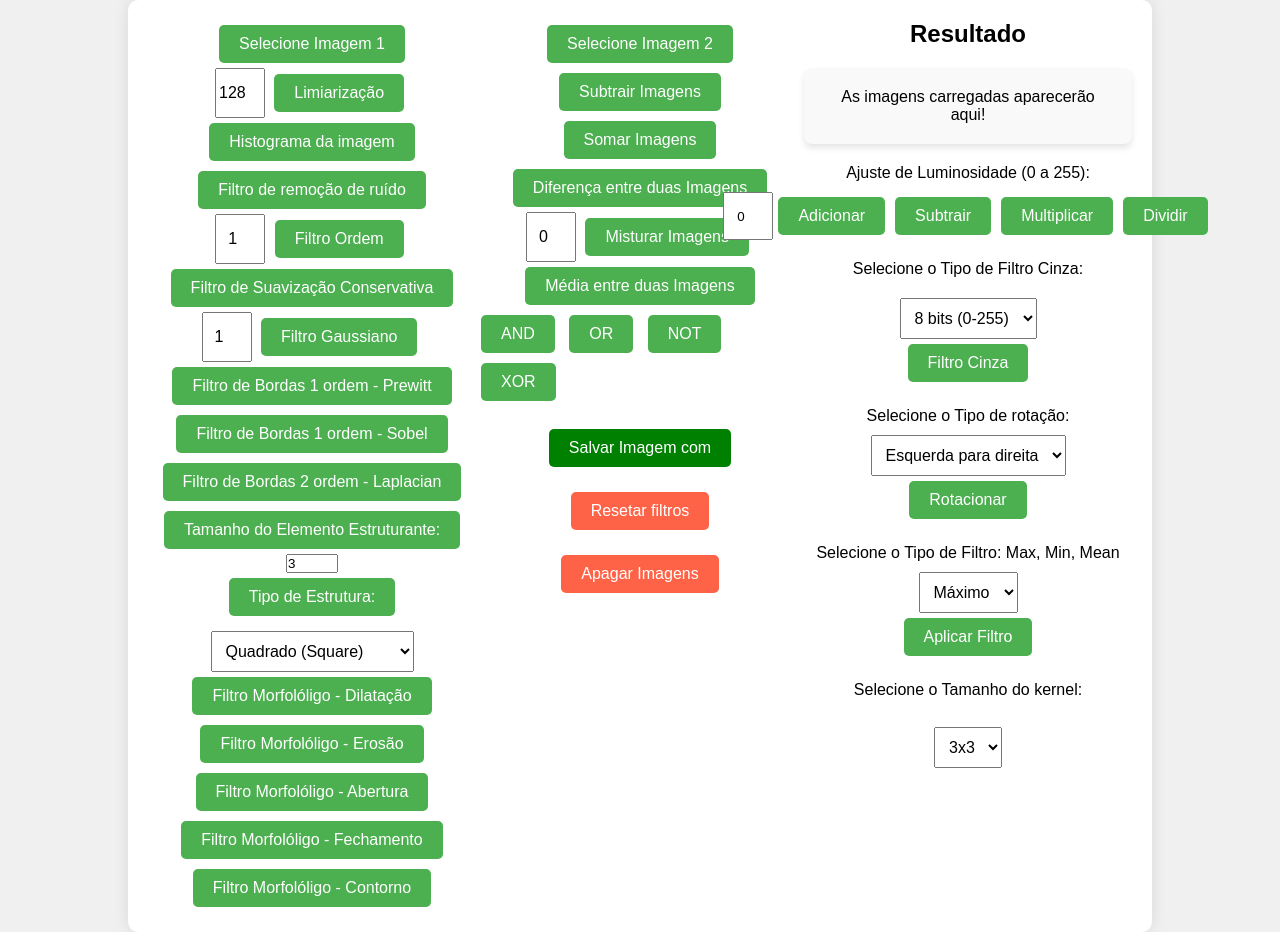
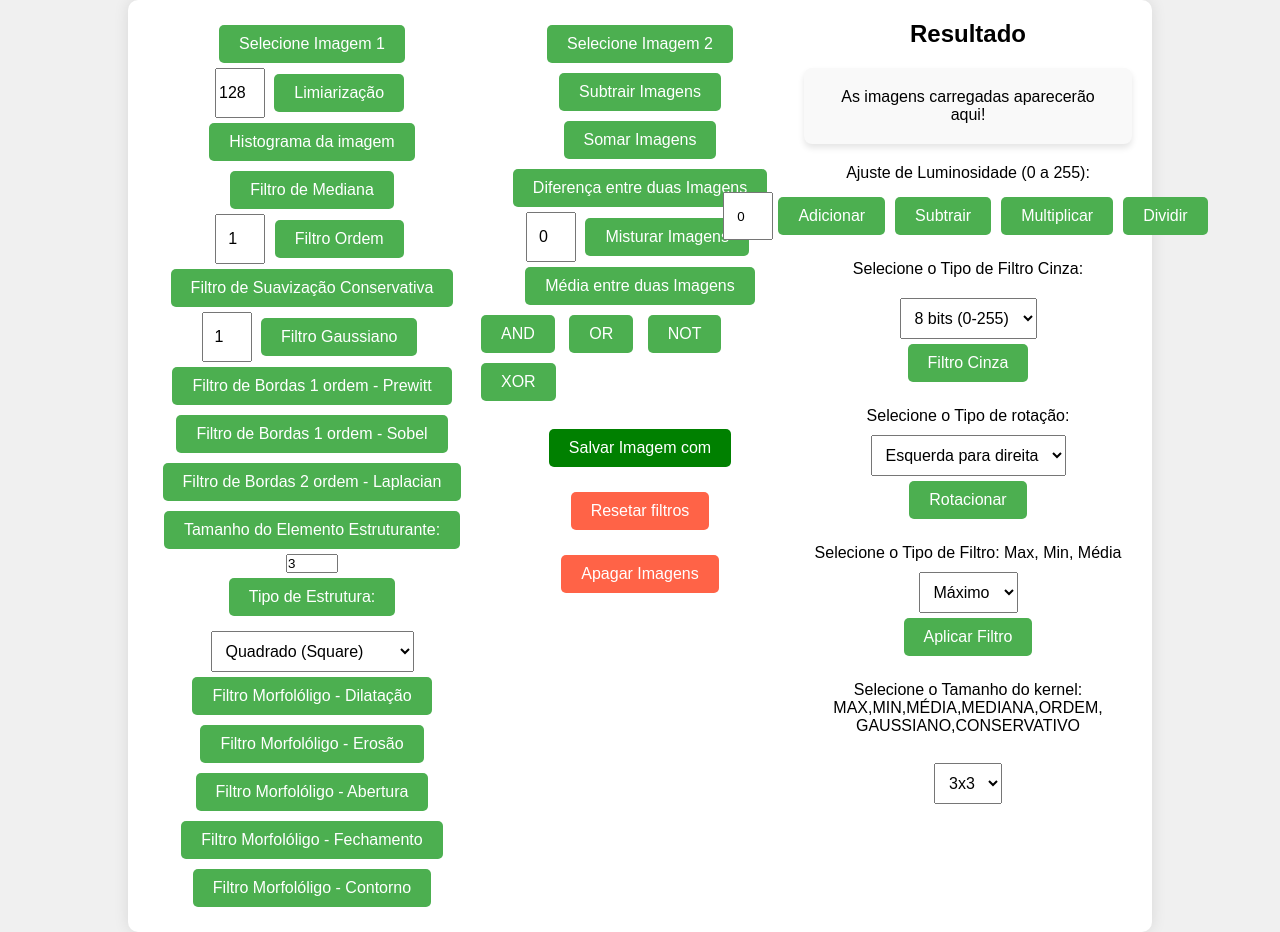
Before and after one commit to Leo664101/processamento_de_imagens, a plain HTML site: page index.html in a window 1280 px wide. Drawn offline with Linux system fonts and the light colour scheme.

Commit message:
Pequeno ajuste no nome dos botoes

```diff
--- a/index.html
+++ b/index.html
@@ -37,9 +37,7 @@
           <button onclick="limiarImages()">Limiarização</button>
         </div>
         <button onclick="histograma()">Histograma da imagem</button>
-        <button onclick="applyMedianFilter()">
-          Filtro de remoção de ruído
-        </button>
+        <button onclick="applyMedianFilter()">Filtro de Mediana</button>
         <div>
           <input
             style="
@@ -226,17 +224,19 @@
           </button>
         </div>
         <div class="rotate-container">
-          <p for="rotation">Selecione o Tipo de Filtro: Max, Min, Mean</p>
+          <p for="rotation">Selecione o Tipo de Filtro: Max, Min, Média</p>
           <select id="filter-MMM">
             <option value="MAX">Máximo</option>
             <option value="MIN">Mínimo</option>
-            <option value="MEAN">Médio</option>
+            <option value="MEAN">Média</option>
           </select>
           <button onclick="FilterMaxMinMean()">Aplicar Filtro</button>
         </div>
         <div class="rotate-container">
           <label for="filter-kernel" id="filter-kernel-label"
-            >Selecione o Tamanho do kernel:</label
+            >Selecione o Tamanho do kernel: <br />
+            MAX,MIN,MÉDIA,MEDIANA,ORDEM, <br />
+            GAUSSIANO,CONSERVATIVO</label
           ><br />
           <select id="filter-kernel">
             <option value="3">3x3</option>
```
